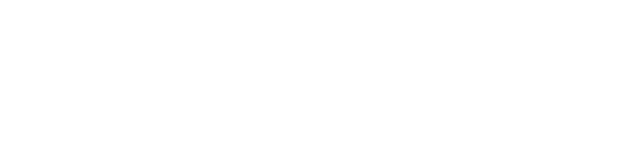
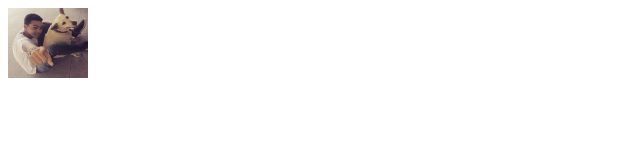
Before and after one commit to Jeremias333/aula, a plain HTML site: page contatos.html in a window 1280 px wide. Shown: the whole page, without its empty margins (0-640 px from the left). Drawn offline with Linux system fonts and the light colour scheme.

Commit message:
feat(style): adicionado imagem na página contatos.

```diff
--- a/contatos.html
+++ b/contatos.html
@@ -4,6 +4,6 @@
 		<title>Contatos</title>
 	</head>
 	<body>
-
+		<img src="foto1.jpg" width="80px" height="70px">
 	</body>
 </html>
```
